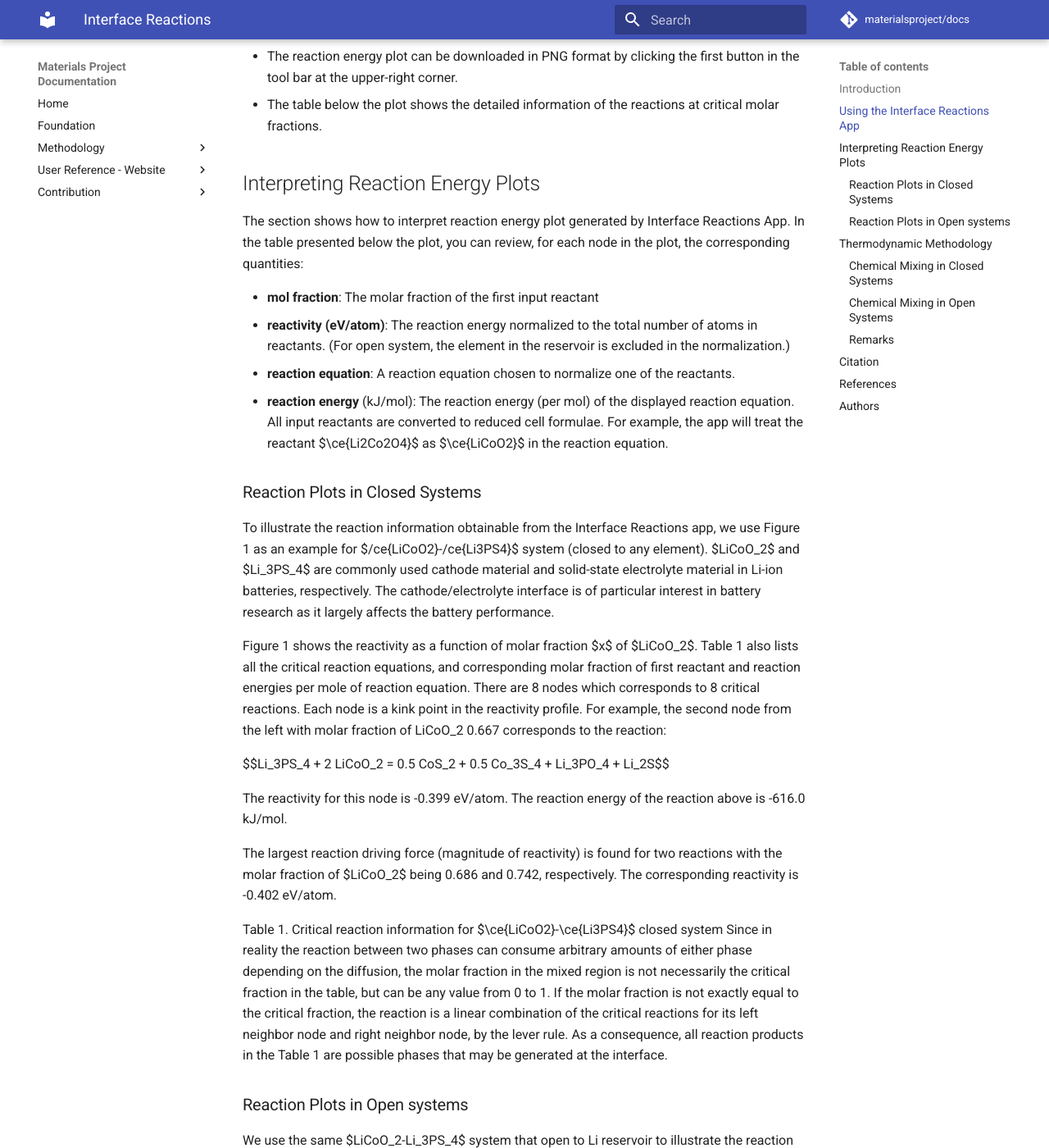
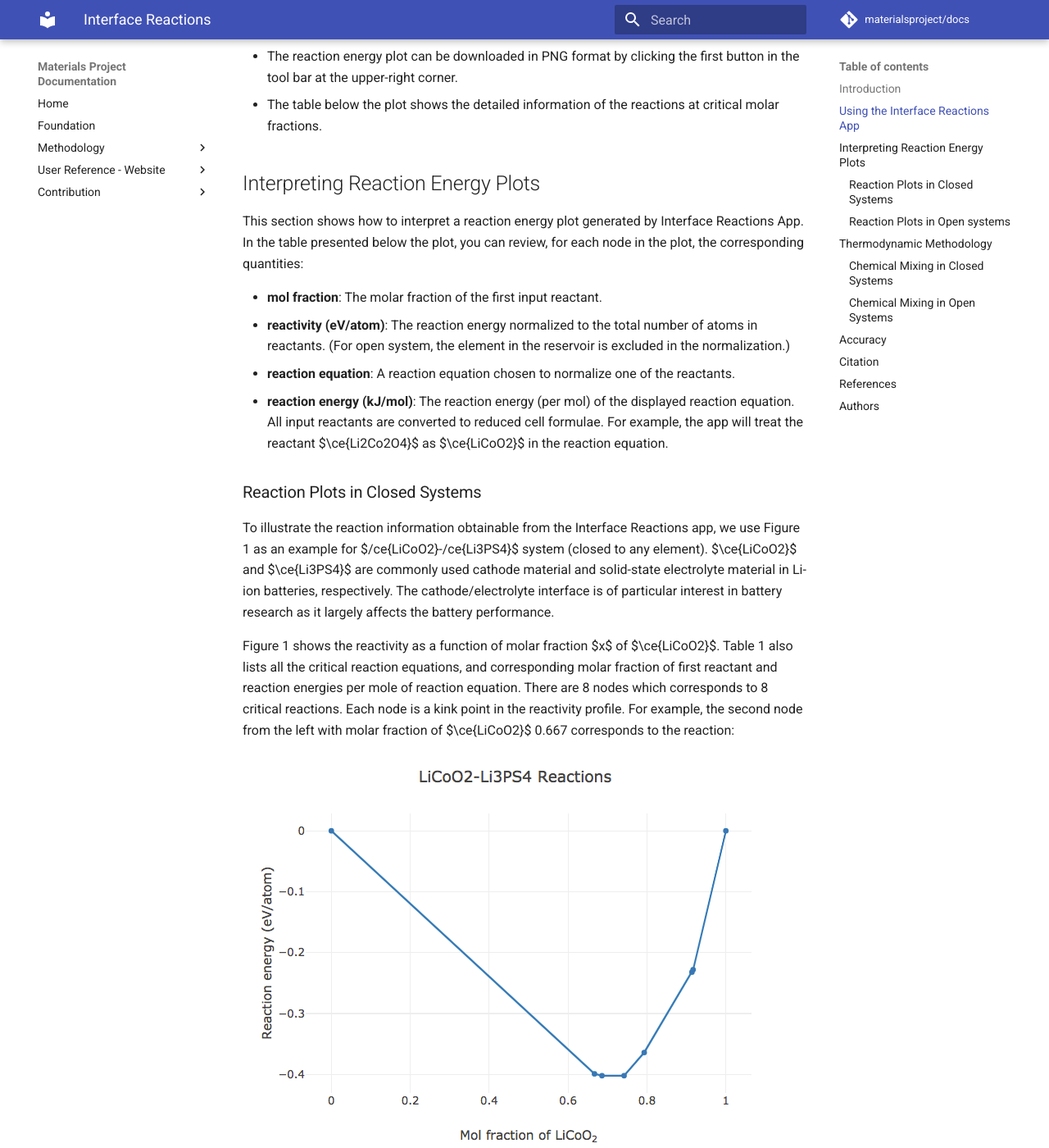
Before and after one commit to materialsproject/docs, an MkDocs documentation site: the page built from docs/user-guide/interface-reactions.md, in a window 1280 px wide and 1400 px high, scrolled down 1299 px. Shown: the whole window at 82% size. Built offline with MkDocs 1.6.1 and Material for MkDocs 9.7.7, drawn with Linux system fonts in a browser that asks for light colours; comment, search, counter and statistics services are not loaded; some of the changed text lies outside the part shown.

Commit message:
Update interface-reactions.md

```diff
--- a/docs/user-guide/interface-reactions.md
+++ b/docs/user-guide/interface-reactions.md
@@ -14,7 +14,7 @@ This Manual outlines the usage of the Interface Reactions App and the computatio
 
 To construct the reaction energy plot for a closed system, enter the two reactants in contact into the fields “Reactant 1” and "Reactant 2" and click on “Compute” button.
 
-In the case where the interface system is open to a particular element at a constant chemical potential (e.g., solid-state synthesis under constant $O_2$ gas flow), after entering the reactants, click on "Advanced options", and then check the "Open element?" box, select the element from the drop-down list, and enter the desired relative chemical potential. Note that the relative chemical potential of an element is referenced to the chemical potential of pure substance of that element. For example, for element Li, the reference chemical potential is that of Li metal. Users can also use the slider bar to change the chemical potential for gaseous phase. For gaseous phase such as $O_2$, increasing temperature and/or decreasing the pressure leads to a lower chemical potential of the element.
+In the case where the interface system is open to a particular element at a constant chemical potential (e.g., solid-state synthesis under constant $\ce{O2}$ gas flow), after entering the reactants, click on "Advanced options", and then check the "Open element?" box, select the element from the drop-down list, and enter the desired relative chemical potential. Note that the relative chemical potential of an element is referenced to the chemical potential of pure substance of that element. For example, for element Li, the reference chemical potential is that of Li metal. Users can also use the slider bar to change the chemical potential for gaseous phase. For gaseous phase such as $\ce{O2}$, increasing temperature and/or decreasing the pressure leads to a lower chemical potential of the element.
 
 As the plot is generated, it shows the reactivity (normalized reaction energy) of the interface as a function of molar fraction $x$ of the first reactant. There are multiple ways to get reaction information:
 
@@ -26,39 +26,49 @@ As the plot is generated, it shows the reactivity (normalized reaction energy) o
 
 ## Interpreting Reaction Energy Plots
 
-The section shows how to interpret reaction energy plot generated by Interface Reactions App. In the table presented below the plot, you can review, for each node in the plot, the corresponding quantities:
+This section shows how to interpret a reaction energy plot generated by Interface Reactions App. In the table presented below the plot, you can review, for each node in the plot, the corresponding quantities:
 
-- **mol fraction**: The molar fraction of the first input reactant
+- **mol fraction**: The molar fraction of the first input reactant.
 - **reactivity (eV/atom)**: The reaction energy normalized to the total number of atoms in reactants. (For open system, the element in the reservoir is excluded in the normalization.)
 - **reaction equation**: A reaction equation chosen to normalize one of the reactants.
-- **reaction energy** (kJ/mol): The reaction energy (per mol) of the displayed reaction equation.
+- **reaction energy (kJ/mol)**: The reaction energy (per mol) of the displayed reaction equation.
 All input reactants are converted to reduced cell formulae. For example, the app will treat the reactant $\ce{Li2Co2O4}$ as $\ce{LiCoO2}$ in the reaction equation.
 
 ### Reaction Plots in Closed Systems
 
-To illustrate the reaction information obtainable from the Interface Reactions app, we use Figure 1 as an example for $/ce{LiCoO2}-/ce{Li3PS4}$ system (closed to any element). $LiCoO_2$ and $Li_3PS_4$ are commonly used cathode material and solid-state electrolyte material in Li-ion batteries, respectively. The cathode/electrolyte interface is of particular interest in battery research as it largely affects the battery performance.
+To illustrate the reaction information obtainable from the Interface Reactions app, we use Figure 1 as an example for $/ce{LiCoO2}-/ce{Li3PS4}$ system (closed to any element). $\ce{LiCoO2}$ and $\ce{Li3PS4}$ are commonly used cathode material and solid-state electrolyte material in Li-ion batteries, respectively. The cathode/electrolyte interface is of particular interest in battery research as it largely affects the battery performance.
 
-Figure 1 shows the reactivity as a function of molar fraction $x$ of $LiCoO_2$. Table 1 also lists all the critical reaction equations, and corresponding molar fraction of first reactant and reaction energies per mole of reaction equation. There are 8 nodes which corresponds to 8 critical reactions. Each node is a kink point in the reactivity profile. For example, the second node from the left with molar fraction of  LiCoO_2 0.667 corresponds to the reaction:
+Figure 1 shows the reactivity as a function of molar fraction $x$ of $\ce{LiCoO2}$. Table 1 also lists all the critical reaction equations, and corresponding molar fraction of first reactant and reaction energies per mole of reaction equation. There are 8 nodes which corresponds to 8 critical reactions. Each node is a kink point in the reactivity profile. For example, the second node from the left with molar fraction of $\ce{LiCoO2}$ 0.667 corresponds to the reaction:
 
-$$Li_3PS_4 + 2 LiCoO_2 = 0.5 CoS_2 + 0.5 Co_3S_4 +  Li_3PO_4 +  Li_2S$$
+![Figure 1](img/Fig1_plot_LiCoO2-Li3PS4_close_MP_release.png)
+Figure 1. Calculated reactivity plot diagram for $\ce{LiCoO2}-\ce{Li3PS4}$ closed system
+
+$$\ce{Li3PS4} + 2 \ce{LiCoO2} = 0.5 \ce{CoS2} + 0.5 \ce{Co3S4} +  \ce{Li3PO4} +  \ce{Li2S}$$
 
 The reactivity for this node is -0.399 eV/atom. The reaction energy of the reaction above is -616.0 kJ/mol.
 
-The largest reaction driving force (magnitude of reactivity) is found for two reactions with the molar fraction of $LiCoO_2$ being 0.686 and 0.742, respectively. The corresponding reactivity is -0.402 eV/atom.
+The largest reaction driving force (magnitude of reactivity) is found for two reactions with the molar fraction of $\ce{LiCoO2}$ being 0.686 and 0.742, respectively. The corresponding reactivity is -0.402 eV/atom.
 
+![Table 1](img/Fig2_table_LiCoO2-Li3PS4_close_MP_release.png)
+Table 1. Critical reaction information for $\ce{LiCoO2}-\ce{Li3PS4}$ closed system
 
-Table 1. Critical reaction information for $\ce{LiCoO2}-\ce{Li3PS4}$ closed system
 Since in reality the reaction between two phases can consume arbitrary amounts of either phase depending on the diffusion, the molar fraction in the mixed region is not necessarily the critical fraction in the table, but can be any value from 0 to 1. If the molar fraction is not exactly equal to the critical fraction, the reaction is a linear combination of the critical reactions for its left neighbor node and right neighbor node, by the lever rule. As a consequence, all reaction products in the Table 1 are possible phases that may be generated at the interface.
 
 ### Reaction Plots in Open systems
 
-We use the same  $LiCoO_2-Li_3PS_4$ system that open to Li reservoir to illustrate the reaction energy plot in open system. The Li reservoir is at 3 V vs. Li metal, i.e., the chemical potential of Li in the reservoir is 3 eV/atom lower than that in Li metal (corresponding to $\mu$ = -3 eV in the App).
+We use the same  $\ce{LiCoO2}-\ce{Li3PS4}$ system that open to Li reservoir to illustrate the reaction energy plot in open system. The Li reservoir is at 3 V vs. Li metal, i.e., the chemical potential of Li in the reservoir is 3 eV/atom lower than that in Li metal (corresponding to $\mu$ = -3 eV in the App).
+
+![Figure 2](img/Fig3_plot_LiCoO2-Li3PS4_open_MP_release.png)
+Figure 2. Calculated reaction energy plot diagram for $/ce{LiCoO2}-/ce{Li3PS4}$ system open to Li reservoir at 3 V vs. Li metal.
 
 In Figure 2, there are 16 labeled nodes that corresponds to 16 critical reactions. The reaction energy at $x = 0$ is negative, meaning that $Li_3PS_4$ is not stable at 3 V vs. Li metal. The decomposition reaction (read from the table) is:
 
-$$Li_3PS_4 = 2.875 Li + 0.5 P_2S_7 + 0.125 LiS_4$$
+$$\ce{Li3PS4} = 2.875 \ce{Li} + 0.5 \ce{P2S7} + 0.125 \ce{LiS4}$$
 
-Note that Li is extracted from the reactants to the Li reservoir. In contrast, $LiCoO_2$ is stable at this voltage as the reactivity is 0 eV/atom at $x = 1$. The interpretation of other reactions in the table is similar to those in the closed system.
+Note that Li is extracted from the reactants to the Li reservoir. In contrast, $\ce{LiCoO2}$ is stable at this voltage as the reactivity is 0 eV/atom at $x = 1$. The interpretation of other reactions in the table is similar to those in the closed system.
+
+![Table 2](img/Fig4_table_LiCoO2-Li3PS4_open_MP_release.png)
+Table 2. Critical reaction information for $\ce{LiCoO2}-\ce{Li3PS4}$ system open to Li reservoir at 3 V vs. Li metal.
 
 By comparing Table 1 and Table 2, it can be seen that the reaction products in closed system and open system are quite different. This is because the stable materials in the closed system are not necessarily stable in the open system. Users can refer to Phase Diagram App to explore the phase diagrams of the corresponding systems.
 
@@ -94,9 +104,9 @@ The reaction energy is then calculated using:
 
 $$\Delta \Phi[A, B, \mu_{Li}, x] = \Phi_{pd}[xc_A + (1 - x) c_B, \mu_{Li}] - x \Phi_A[\mu_{Li}] - (1 - x) \Phi_B[\mu_{Li}]$$
 
-### Remarks
+## Accuracy
 
-Since the Interface Reactions app is based on the analysis of the energy convex hull, compounds that are metastable may not show up in the reaction products, although they might be kinetically stabilized in experimental condition. Therefore, reactions not listed in the table are also possible to happen.
+Since the Interface Reactions app is based on the analysis of the energy convex hull, compounds that are metastable may not show up in the reaction products, although they might be kinetically stabilized in experimental condition. Therefore, reactions not listed in the table are also possible to happen. Additionally, we caution that these reactions are all at the thermodynamic ground state (0 K and 0 atm) and do not account for kinetics. In practice, this app serves as a guideline for reactions expected to occur at solid-solid interfaces.
 
 ## Citation
 
@@ -109,7 +119,8 @@ Note that the methodology used in this paper is slightly different from the one
 
 ## References
 
+
+
 ## Authors
 
 1. Yihan Xiao
-2. Rachel Woods-Robinson
```
